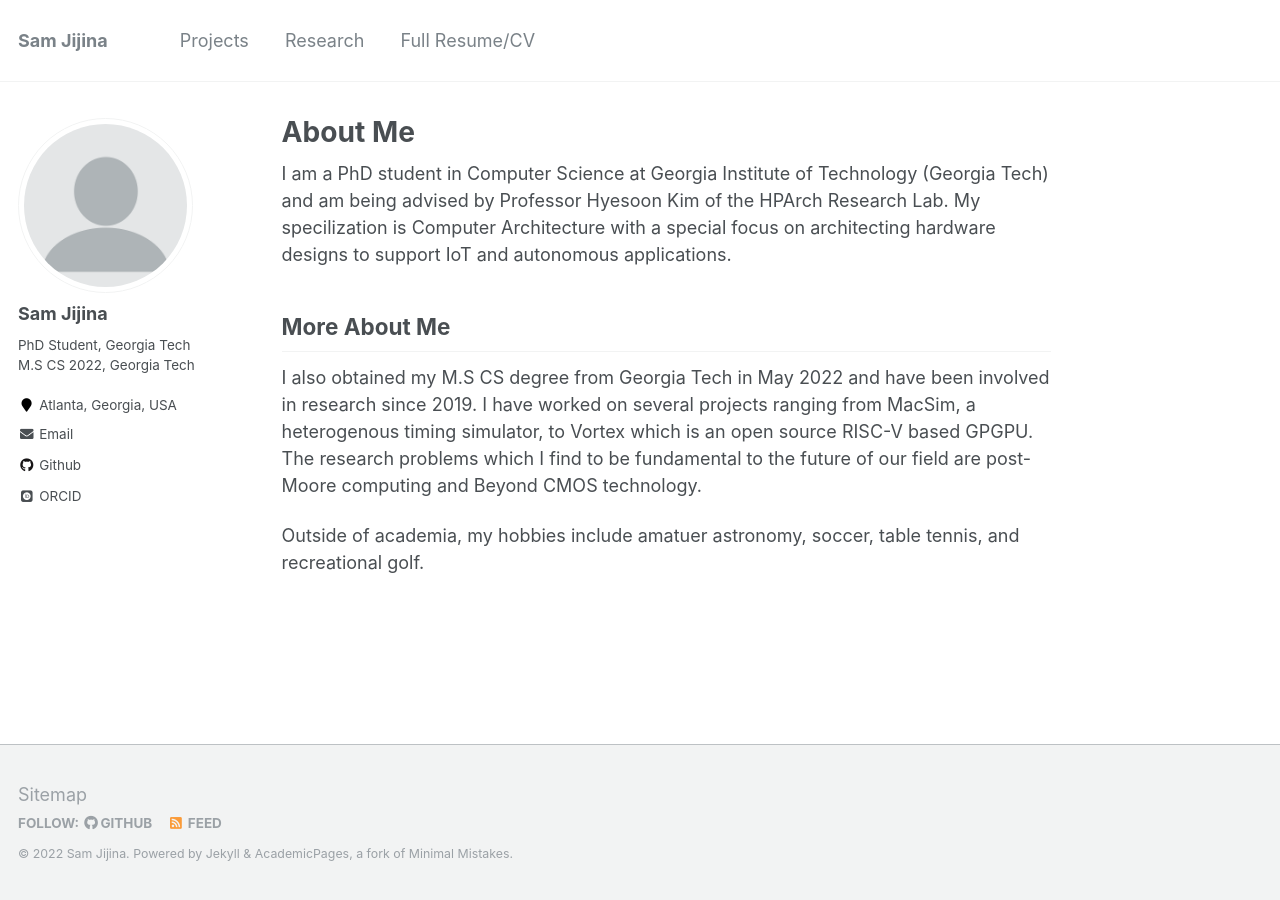
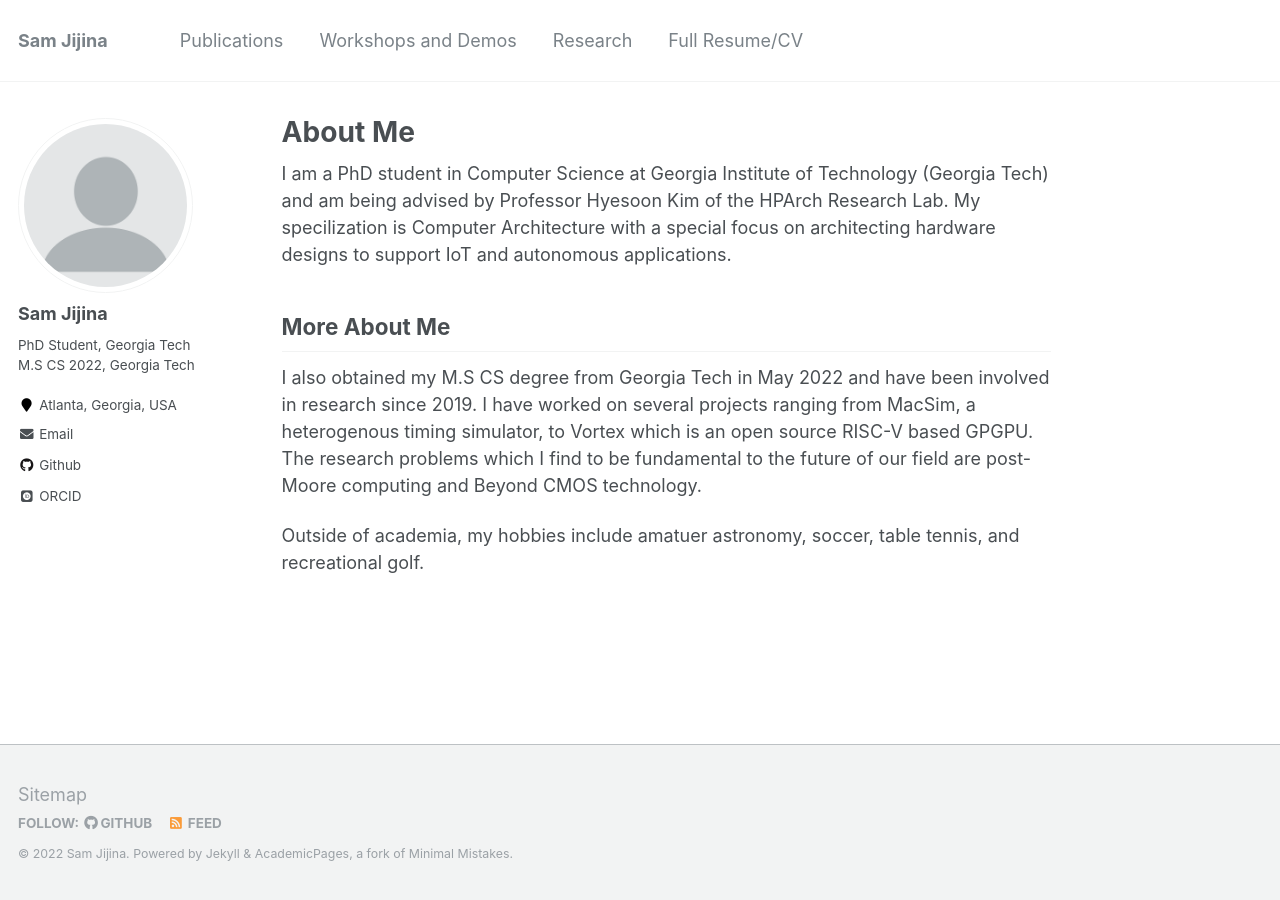
Before and after one commit to samjijina/samjijina.github.io, a Jekyll site: the page built from _pages/about.md, in a window 1280 px wide. Built offline with Jekyll 4.4.1, drawn with Linux system fonts in a browser that asks for light colours; some web fonts are replaced.

Commit message:
modified config

```diff
--- a/_data/navigation.yml
+++ b/_data/navigation.yml
@@ -1,7 +1,14 @@
 # main links links
 main:
-  - title: "Projects"
-    url: /projects/
+  # - title: "Projects"
+  #   url: /projects/
+
+  - title: "Publications"
+    url: /publications/
+
+
+  - title: "Workshops and Demos"
+    url: /workshops/
 
   - title: "Research"
     url: /research/
```
